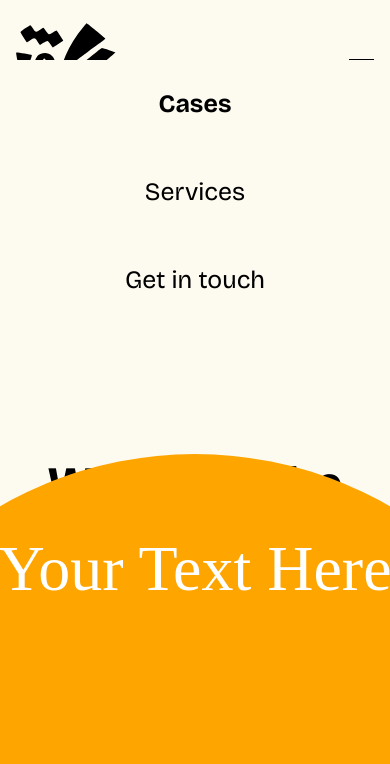
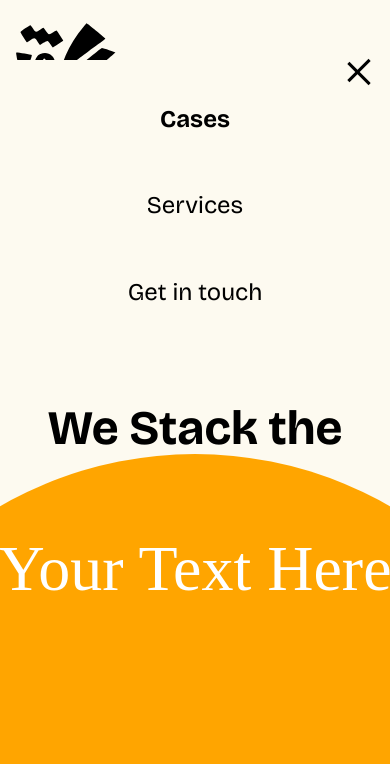
Before and after one commit to sobriquet11/hajar-2.0, a plain HTML site: page index.html in a window 390 px wide. Both pictures are taken after a click on the element 361 px from the left and 71 px from the top of the page. Shown: the top 764 px of the page. Drawn offline with nearby package versions, Linux system fonts and the light colour scheme.

Commit message:
navbar changes

```diff
--- a/scripts/main.js
+++ b/scripts/main.js
@@ -1,10 +1,23 @@
-
 document.addEventListener("DOMContentLoaded", () => {
   const navbar = document.getElementById("navbar");
   const burgerMenu = document.getElementById("burger-menu");
   const navLinks = document.querySelectorAll(".nav-link");
 
-  // Smooth scroll to sections
+  // Toggle Navbar & Burger Animation
+  burgerMenu.addEventListener("click", () => {
+    navbar.classList.toggle("active");
+    burgerMenu.classList.toggle("active");
+  });
+
+  // Close Navbar on Outside Click
+  document.addEventListener("click", (e) => {
+    if (!burgerMenu.contains(e.target) && !navbar.contains(e.target)) {
+      navbar.classList.remove("active");
+      burgerMenu.classList.remove("active");
+    }
+  });
+
+  // Smooth Scroll & Active Link Highlighting
   navLinks.forEach((link) => {
     link.addEventListener("click", function (e) {
       e.preventDefault();
@@ -12,30 +25,17 @@ document.addEventListener("DOMContentLoaded", () => {
       const targetSection = document.querySelector(targetId);
       targetSection.scrollIntoView({ behavior: "smooth" });
       setActiveLink(this);
+      navbar.classList.remove("active"); // Close menu on click
+      burgerMenu.classList.remove("active");
     });
   });
 
-  // Set the active link
   function setActiveLink(clickedLink) {
-    navLinks.forEach((link) => {
-      link.classList.remove("active");
-    });
+    navLinks.forEach((link) => link.classList.remove("active"));
     clickedLink.classList.add("active");
   }
 
-  // Burger menu functionality
-  burgerMenu.addEventListener("click", () => {
-    navbar.classList.toggle("active");
-  });
-
-  // Close navbar when clicking outside
-  document.addEventListener("click", (e) => {
-    if (!burgerMenu.contains(e.target) && !navbar.contains(e.target)) {
-      navbar.classList.remove("active");
-    }
-  });
-
-  // Highlight active link on scroll
+  // Highlight Active Link on Scroll
   window.addEventListener("scroll", () => {
     const scrollPosition = window.scrollY;
 
@@ -50,6 +50,7 @@ document.addEventListener("DOMContentLoaded", () => {
       }
     });
   });
+
 
   const circleContainer = document.querySelector(".circle-container");
   const contactSection = document.getElementById("contact");
--- a/styles/navbar.scss
+++ b/styles/navbar.scss
@@ -1,54 +1,115 @@
+/* Navbar styles */
 nav {
   display: flex;
   justify-content: space-between;
   align-items: center;
   padding: 1rem 3rem;
   font-family: "Bricolage Grotesque", sans-serif;
+  background: #fdfaf0; /* Matches website theme */
+  width: 100%;
+  max-width: 100vw;
+  box-sizing: border-box; /* Ensures padding doesn't cause overflow */
+  overflow-x: hidden; /* Prevents horizontal scrolling */
 }
+
+/* Brand */
 nav .brand a {
   text-decoration: none;
   font-size: 1.5rem;
   font-weight: normal;
 }
+
+/* Burger menu (hidden on large screens) */
 nav .burger-menu {
   display: none;
   flex-direction: column;
+  justify-content: center;
+  align-items: center;
+  width: 30px;
+  height: 30px;
   cursor: pointer;
+  position: relative;
+  z-index: 1100;
 }
+
+/* Burger menu lines */
 nav .burger-menu span {
-    width: 25px;
+  width: 30px;
   height: 3px;
   background: #000;
-    margin: 4px 0;
+  position: absolute;
+  transition: transform 0.3s ease, opacity 0.3s ease;
 }
+
+/* Positioning the bars */
+nav .burger-menu span:nth-child(1) {
+  top: 8px;
+}
+
+nav .burger-menu span:nth-child(2) {
+  top: 50%;
+  transform: translateY(-50%);
+}
+
+nav .burger-menu span:nth-child(3) {
+  bottom: 8px;
+}
+
+/* "X" animation when active */
+nav .burger-menu.active span:nth-child(1) {
+  transform: rotate(45deg);
+  top: 50%;
+}
+
+nav .burger-menu.active span:nth-child(2) {
+  opacity: 0;
+}
+
+nav .burger-menu.active span:nth-child(3) {
+  transform: rotate(-45deg);
+  bottom: 40%;
+}
+
+/* Navbar */
 nav .navbar {
   list-style: none;
   margin: 0;
   padding: 0;
   display: flex;
   align-items: center;
+  flex-wrap: wrap; /* Allows items to wrap on smaller screens */
 }
+
 nav .navbar li {
   margin: 0 1rem;
 }
+
 nav .navbar a {
   color: #000;
   text-decoration: none;
   padding: 0.5rem;
   display: block;
   font-weight: normal;
-    font-size: 25px;
+  font-size: 1.5rem;
+  transition: 0.3s;
 }
+
 nav .navbar a.active {
   font-weight: bold;
 }
+
+/* Responsive Navbar */
 @media (max-width: 768px) {
   nav {
     padding: 1rem;
   }
+
+  /* Show burger menu */
   nav .burger-menu {
     display: flex;
   }
+
+  /* Navbar - initially hidden */
   nav .navbar {
     display: none;
     flex-direction: column;
@@ -58,13 +119,20 @@ nav {
     width: 100%;
     text-align: center;
     background: #fdfaf0;
+    padding: 1rem 0;
+    transition: 0.3s ease-in-out;
+    overflow-x: hidden; /* Ensures no horizontal scrolling */
   }
+
+  /* Show navbar when active */
   nav .navbar.active {
     display: flex;
   }
+
   nav .navbar li {
     margin: 1rem 0;
   }
+
   nav .navbar a {
     color: #000;
   }
--- a/styles/style.scss
+++ b/styles/style.scss
@@ -9,4 +9,6 @@ body {
     line-height: 1.6;
     background: #fdfaf0;
     scroll-behavior: smooth; // Add smooth scrolling to the entire page
+    overflow-x: hidden; /* Prevent horizontal scrolling */
+
 }
```
Also changed, not shown: styles/navbar.css, styles/style.css, 2 other files. Lines whose indentation alone changed are shown as unchanged.
